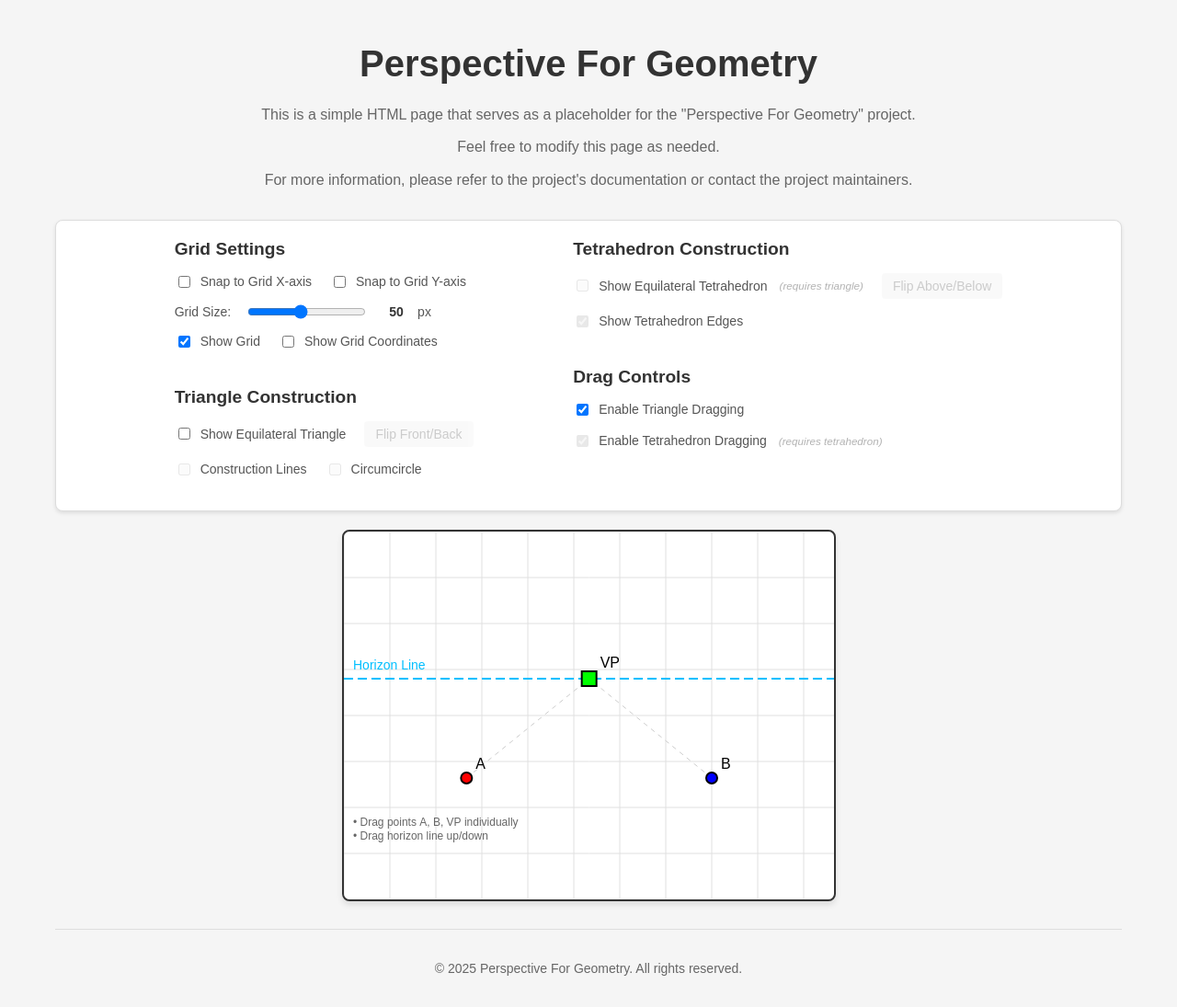
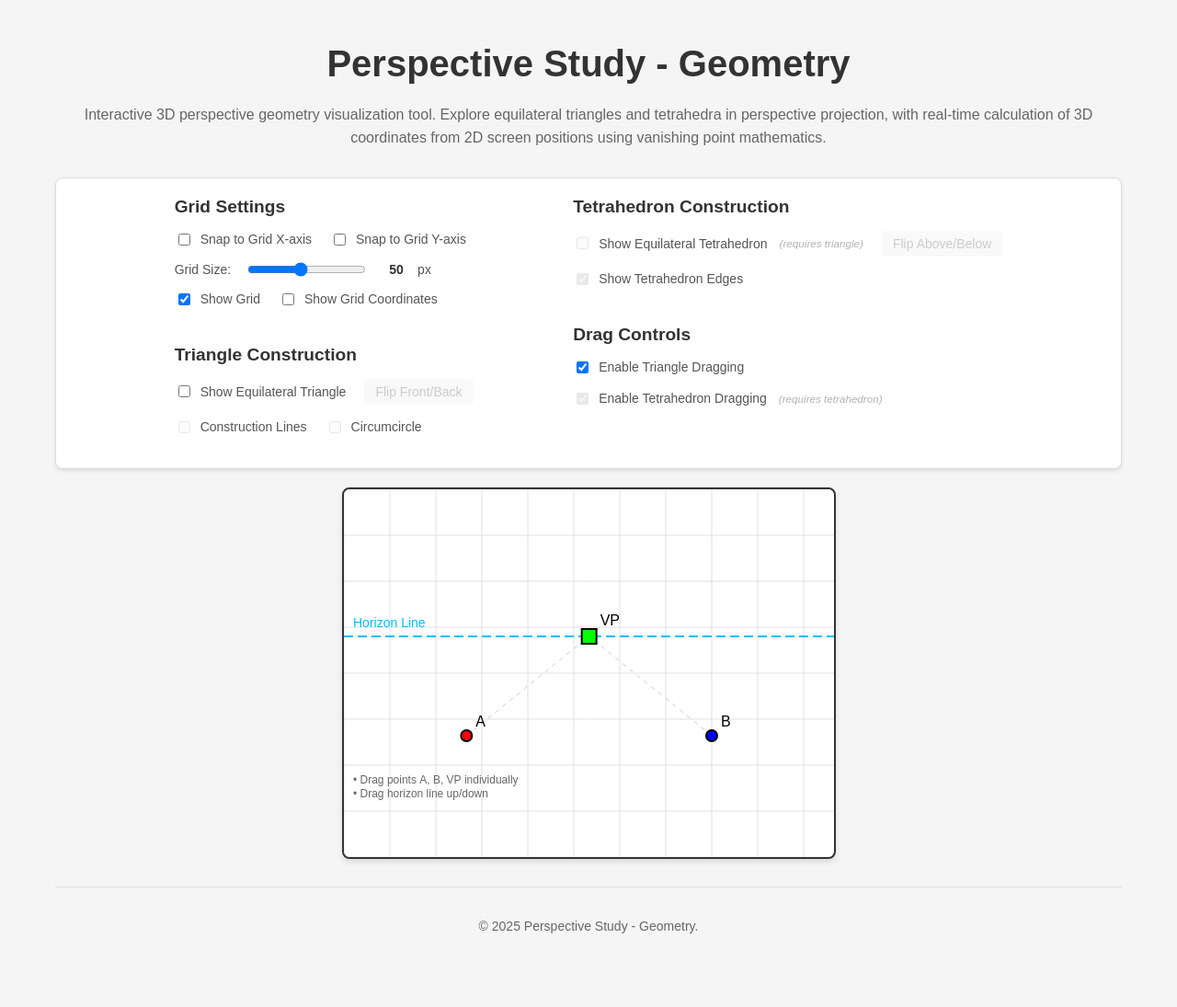
Before and after one commit to tpabarbosa/perspective-for-geometry, a plain HTML site: page index.html in a window 1280 px wide. Shown: the whole page at 92% size. After the commit the page ends 1049 px from the top, so only its background shows below. Drawn offline with Linux system fonts and the light colour scheme.

Commit message:
change title and description

```diff
--- a/index.html
+++ b/index.html
@@ -2,16 +2,14 @@
 <head>
     <meta charset="UTF-8">
     <meta name="viewport" content="width=device-width, initial-scale=1.0">
-    <title>Perspective For Geometry</title>
+    <title>Perspective Study - Geometry</title>
     <link rel="stylesheet" href="styles.css">
 </head>
 <body>
     <div class="container">
         <header>
-            <h1>Perspective For Geometry</h1>
-            <p>This is a simple HTML page that serves as a placeholder for the "Perspective For Geometry" project.</p>
-            <p>Feel free to modify this page as needed.</p>
-            <p>For more information, please refer to the project's documentation or contact the project maintainers.</p>
+            <h1>Perspective Study - Geometry</h1>
+            <p>Interactive 3D perspective geometry visualization tool. Explore equilateral triangles and tetrahedra in perspective projection, with real-time calculation of 3D coordinates from 2D screen positions using vanishing point mathematics.</p>
         </header>
         <div class="controls">
             <div>
@@ -104,7 +102,7 @@
             </canvas>
         </main>
         <footer>
-            <p>&copy; 2025 Perspective For Geometry. All rights reserved.</p>
+            <p>&copy; 2025 Perspective Study - Geometry.</p>
         </footer>
     </div>
 
```
